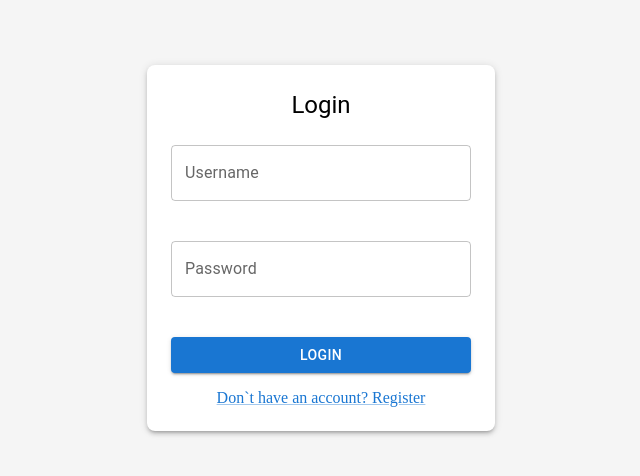
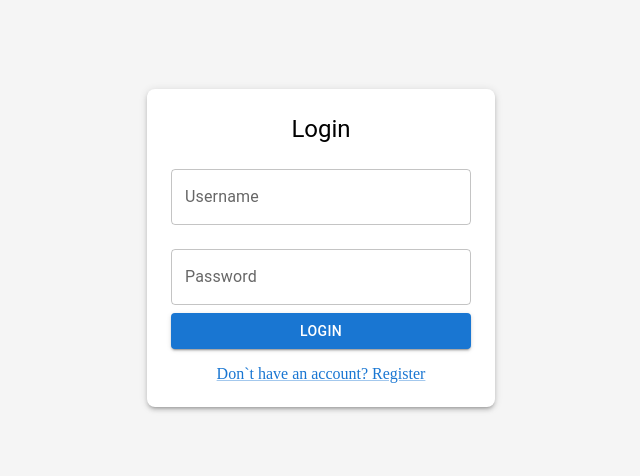
Before and after one commit to shpokas-io/autovista_web_app, a React (Vite) app: page /login in a window 1280 px wide. Shown: the part 160-636 px from the top of the page, without its empty margins (319-959 px from the left). Built offline with nearby package versions, Linux system fonts and the light colour scheme; no server answers.

Commit message:
feat(AuthForm): implement redirection to HomePage after successful login

```diff
--- a/src/components/AuthForm/AuthForm.tsx
+++ b/src/components/AuthForm/AuthForm.tsx
@@ -1,18 +1,19 @@
-import React, { useEffect, useState, ChangeEvent, FormEvent } from "react";
 import { useDispatch, useSelector } from "react-redux";
 import { AppDispatch, RootState } from "../../store";
-import { Box, Typography } from "@mui/material";
+import { useEffect, useState } from "react";
+import { Box, Alert } from "@mui/material";
 import { loginUser, registerUser } from "../../features/auth/authSlice";
+import { useNavigate } from "react-router-dom";
 import FormInput from "./FormInput";
 import SubmitButton from "./SubmitButton";
 
 type AuthFormProps = {
   isLogin: boolean;
-  onToggleLogin: () => void;
 };
 
-const AuthForm: React.FC<AuthFormProps> = ({ isLogin, onToggleLogin }) => {
+const AuthForm: React.FC<AuthFormProps> = ({ isLogin }) => {
   const dispatch = useDispatch<AppDispatch>();
+  const navigate = useNavigate();
   const { loading, error, isAuthenticated } = useSelector(
     (state: RootState) => state.auth
   );
@@ -23,21 +24,49 @@ const AuthForm: React.FC<AuthFormProps> = ({ isLogin, onToggleLogin }) => {
     confirmPassword: "",
   });
 
-  const handleChange = (event: ChangeEvent<HTMLInputElement>) => {
+  const [fieldErrors, setFieldErrors] = useState({
+    username: false,
+    password: false,
+    confirmPassword: false,
+  });
+
+  const handleChange = (event: React.ChangeEvent<HTMLInputElement>) => {
     const { name, value } = event.target;
-    setFormData((prev) => ({ ...prev, [name]: value }));
+
+    setFormData((prev) => ({
+      ...prev,
+      [name]: value,
+    }));
+
+    setFieldErrors((prev) => ({
+      ...prev,
+      [name]: false,
+    }));
   };
 
-  const handleSubmit = (event: FormEvent) => {
+  const handleSubmit = (event: React.FormEvent) => {
     event.preventDefault();
 
-    if (validateForm()) {
+    const newFieldErrors = {
+      username: false,
+      password: false,
+      confirmPassword: false,
+    };
+
+    if (!formData.username) newFieldErrors.username = true;
+    if (!formData.password) newFieldErrors.password = true;
+
+    if (!isLogin && formData.password !== formData.confirmPassword) {
+      newFieldErrors.confirmPassword = true;
+    }
+
+    setFieldErrors(newFieldErrors);
+
+    if (Object.values(newFieldErrors).some((error) => error)) return;
+
     if (isLogin) {
       dispatch(
-          loginUser({
-            username: formData.username,
-            password: formData.password,
-          })
+        loginUser({ username: formData.username, password: formData.password })
       );
     } else {
       dispatch(
@@ -47,47 +76,29 @@ const AuthForm: React.FC<AuthFormProps> = ({ isLogin, onToggleLogin }) => {
         })
       );
     }
-    }
-  };
-
-  const validateForm = (): boolean => {
-    if (!formData.username || !formData.password) {
-      alert("Please fill out all fields.");
-      return false;
-    }
-
-    if (!isLogin && formData.password !== formData.confirmPassword) {
-      alert("Passwords do not match.");
-      return false;
-    }
-
-    return true;
   };
 
   useEffect(() => {
-    if (!isLogin && isAuthenticated) {
-      onToggleLogin();
+    if (isLogin && isAuthenticated) {
+      navigate("/");
     }
-  }, [isAuthenticated, isLogin, onToggleLogin]);
+  }, [isAuthenticated, isLogin, navigate]);
 
   return (
-    <Box
-      component="form"
-      onSubmit={handleSubmit}
-      sx={{
-        display: "flex",
-        flexDirection: "column",
-        gap: 2,
-        maxWidth: 400,
-        mx: "auto",
-      }}
-    >
+    <Box component="form" onSubmit={handleSubmit} sx={{ width: "100%" }}>
+      {error && (
+        <Alert severity="error" sx={{ mb: 2 }}>
+          {error}
+        </Alert>
+      )}
       <FormInput
         label="Username"
         name="username"
         type="text"
         value={formData.username}
         onChange={handleChange}
+        error={fieldErrors.username}
+        helperText={fieldErrors.username ? "Username is required" : ""}
       />
       <FormInput
         label="Password"
@@ -95,6 +106,8 @@ const AuthForm: React.FC<AuthFormProps> = ({ isLogin, onToggleLogin }) => {
         type="password"
         value={formData.password}
         onChange={handleChange}
+        error={fieldErrors.password}
+        helperText={fieldErrors.password ? "Password is required" : ""}
       />
       {!isLogin && (
         <FormInput
@@ -103,15 +116,15 @@ const AuthForm: React.FC<AuthFormProps> = ({ isLogin, onToggleLogin }) => {
           type="password"
           value={formData.confirmPassword}
           onChange={handleChange}
+          error={fieldErrors.confirmPassword}
+          helperText={
+            fieldErrors.confirmPassword ? "Passwords do not match" : ""
+          }
         />
-      )}
-      {error && (
-        <Typography color="error" variant="body2">
-          {error}
-        </Typography>
       )}
       <SubmitButton
         label={loading ? "Processing..." : isLogin ? "Login" : "Register"}
+        disabled={loading}
       />
     </Box>
   );
--- a/src/components/AuthForm/FormInput.tsx
+++ b/src/components/AuthForm/FormInput.tsx
@@ -1,32 +1,40 @@
+import React from "react";
 import { TextField } from "@mui/material";
+import { TextFieldProps } from "@mui/material";
 
-type FormInputProps = {
+interface FormInputProps extends Omit<TextFieldProps, "onChange"> {
   label: string;
   name: string;
-  type?: string;
+  type: string;
   value: string;
   onChange: (event: React.ChangeEvent<HTMLInputElement>) => void;
-};
+  error?: boolean;
+  helperText?: string;
+}
 
 const FormInput: React.FC<FormInputProps> = ({
   label,
-  type = "text",
   name,
+  type,
   value,
   onChange,
-  ...props
+  error = false,
+  helperText = "",
+  ...rest
 }) => {
   return (
     <TextField
+      fullWidth
+      margin="normal"
+      variant="outlined"
       label={label}
       name={name}
       type={type}
       value={value}
       onChange={onChange}
-      variant="outlined"
-      margin="normal"
-      fullWidth
-      {...props}
+      error={error}
+      helperText={helperText}
+      {...rest}
     />
   );
 };
--- a/src/components/AuthForm/SubmitButton.tsx
+++ b/src/components/AuthForm/SubmitButton.tsx
@@ -1,17 +1,24 @@
 import { Button } from "@mui/material";
 
-type SubmitButtonProps = {
+interface SubmitButtonProps {
   label: string;
-};
+  onClick?: () => void;
+  disabled?: boolean; // Add the disabled prop
+}
 
-const SubmitButton: React.FC<SubmitButtonProps> = ({ label }) => {
+const SubmitButton: React.FC<SubmitButtonProps> = ({
+  label,
+  onClick,
+  disabled = false,
+}) => {
   return (
     <Button
       type="submit"
       variant="contained"
       color="primary"
       fullWidth
-      style={{ marginTop: 16 }}
+      onClick={onClick}
+      disabled={disabled}
     >
       {label}
     </Button>
--- a/src/features/auth/authSlice.ts
+++ b/src/features/auth/authSlice.ts
@@ -24,11 +24,12 @@ export const loginUser = createAsyncThunk(
   ) => {
     try {
       const response = await axios.post("/auth/login", credentials);
-      console.log("Login response:", response.data);
       return response.data;
     } catch (error: any) {
-      console.error("Login error:", error.response?.data || error.message);
-      return rejectWithValue("LOgin failed. Please check your credentials.");
+      if (error.response?.status === 401) {
+        return rejectWithValue("Incorrect username or password.");
+      }
+      return rejectWithValue("Something went wrong. Please try again later.");
     }
   }
 );
@@ -41,11 +42,12 @@ export const registerUser = createAsyncThunk(
   ) => {
     try {
       const response = await axios.post("/auth/register", credentials);
-      console.log("Register response:", response);
       return response.data;
-    } catch (error) {
-      console.error("Register error:", error);
-      return rejectWithValue("Registration failed. Try a different username.");
+    } catch (error: any) {
+      if (error.response?.status === 500) {
+        return rejectWithValue("Username already exists. Try a different one.");
+      }
+      return rejectWithValue("Something went wrong. Please try again later.");
     }
   }
 );
--- a/src/pages/AuthPage.tsx
+++ b/src/pages/AuthPage.tsx
@@ -23,7 +23,8 @@ function AuthPage() {
         <Typography variant="h5" gutterBottom>
           {isLogin ? "Login" : "Register"}
         </Typography>
-        <AuthForm isLogin={isLogin} onToggleLogin={toggleAuthMode} />
+        {/* Removed onToggleLogin */}
+        <AuthForm isLogin={isLogin} />
         <Box mt={2}>
           <Link href="#" onClick={toggleAuthMode}>
             {isLogin
```
Lines whose indentation alone changed are shown as unchanged.
